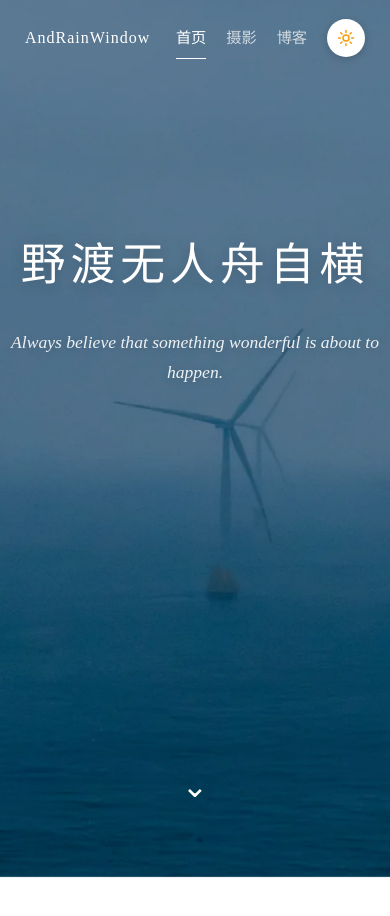
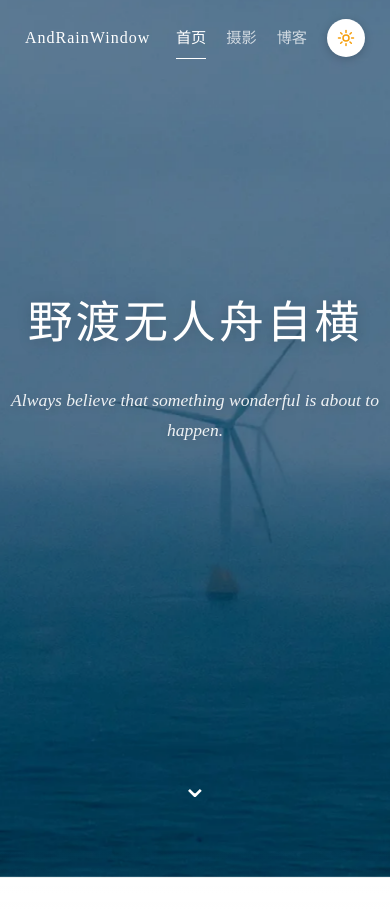
Before and after one commit to AndRainWindow/AndRainWindow.github.io, an Astro site: page / in a window 390 px wide. Shown: the top 916 px of the page. Built offline with nearby package versions, Linux system fonts and the light colour scheme; Astro itself is replaced by a stand-in of ours.

Commit message:
优化了不同设备的显示。

```diff
--- a/src/pages/index.astro
+++ b/src/pages/index.astro
@@ -144,7 +144,7 @@ function getPostUrl(id: string) {
 		.hero {
 			position: relative;
 
-			height: 100vh;
+			height: auto;
 			min-height: 100svh;
 
 			display: flex;
@@ -179,8 +179,7 @@ function getPostUrl(id: string) {
 
 			text-align: center;
 
-			transform:
-				translateY(-160px);
+			transform:translateY(-5vh);
 		}
 
 
@@ -685,14 +684,13 @@ function getPostUrl(id: string) {
 
 			.hero-content {
 				transform:
-					translateY(-100px);
+					translateY(-5vh);
 			}
 
 
 			.hero h1 {
-				font-size: 2.8rem;
-
-				letter-spacing: 5px;
+				font-size: clamp(2.8rem, 4vw, 4.5rem);
+				letter-spacing: clamp(3px,0.5vw,10px);
 			}
 
 
```
